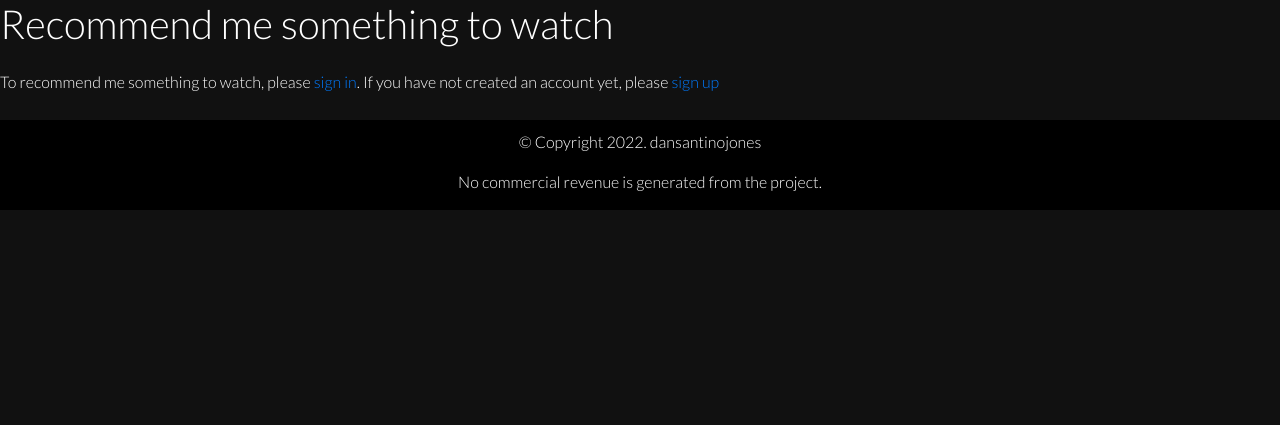
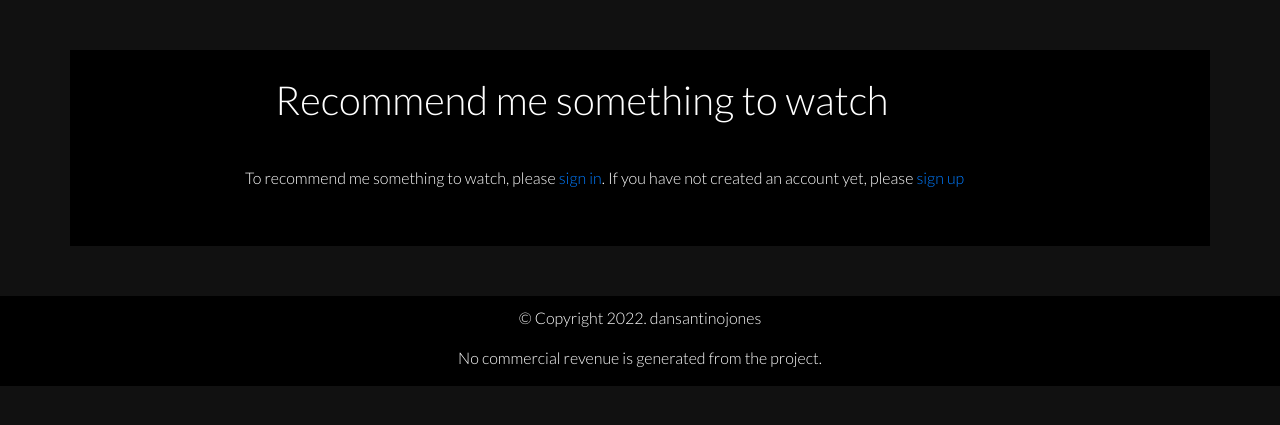
Before and after one commit to dansantinojones/watch-list-pp4, a Django app: page /list/recommend_box/ in a window 1280 px wide. Shown: the part 86-511 px from the top of the page. Run offline with Django 3.2, Linux system fonts and the light colour scheme; some libraries are stand-ins or nearby versions.

Commit message:
Add style to recommend box page

```diff
--- a/templates/list/recommend_box.html
+++ b/templates/list/recommend_box.html
@@ -2,10 +2,12 @@
 
 {% block content %}
 
-<div class="container-fluid">
+<div class="container form-bg">
     <div class="row">
-        <h1>Recommend me something to watch</h1>
-    </div>
+      <div class="col-md-8 mt-3 offset-md-2">
+        <h2 class="form-title">Recommend me something to watch</h2>
+
+    <div class="row">
         {% if user.is_authenticated %}
         <div class="row">
          <form method="POST" enctype="multipart/form-data">
@@ -28,4 +30,8 @@
      {% endif %}
   </div>
 
+  </div>
+  </div>
+  </div>
+
 {% endblock %}
```
Lines whose indentation alone changed are shown as unchanged.
